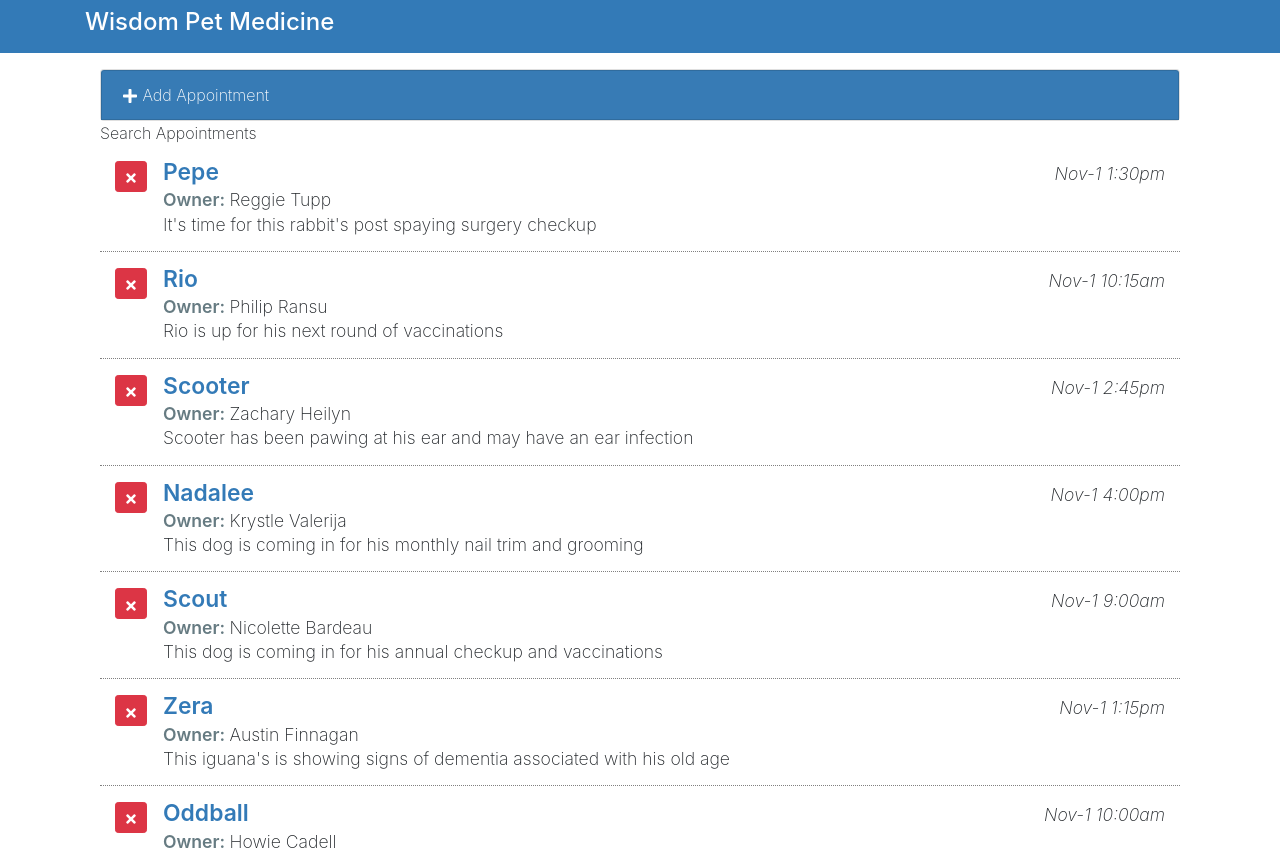
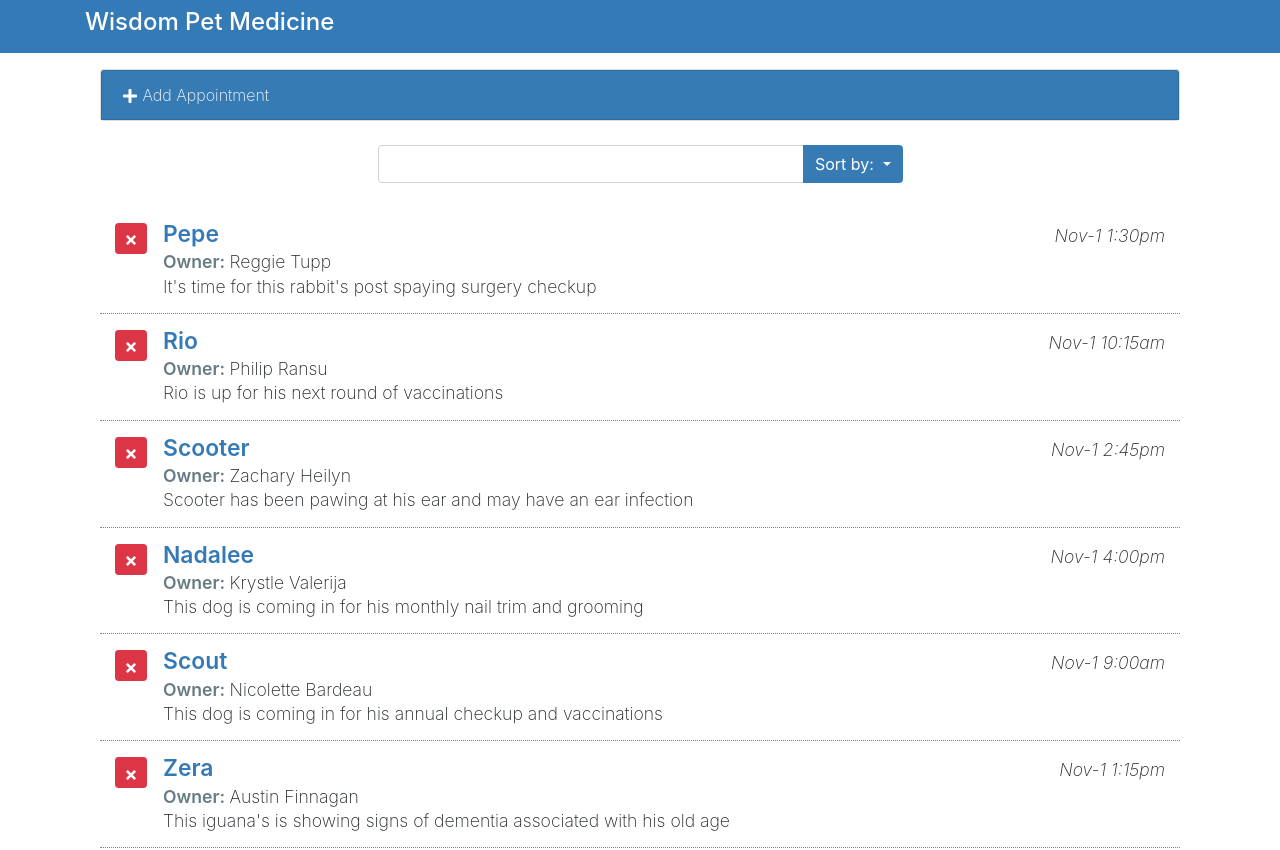
Before and after one commit to TanyaD/React-template, a React (Create React App) app: page / in a window 1280 px wide. Shown: the top 850 px of the page. Built offline with nearby package versions, Linux system fonts and the light colour scheme.

Commit message:
Update Search of appointments

```diff
--- a/src/components/SearchAppointments.js
+++ b/src/components/SearchAppointments.js
@@ -3,7 +3,48 @@
 class SearchAppointments extends Component{
     render(){
         return(
-            <div>Search Appointments</div>
+                  <div className="search-appointments row justify-content-center my-4">
+        <div className="col-md-6">
+          <div className="input-group">
+            <input
+              id="SearchApts"
+              type="text"
+              className="form-control"
+              aria-label="Search Appointments"
+            />
+            <div className="input-group-append">
+              <button
+                type="button"
+                className="btn btn-primary dropdown-toggle"
+                data-toggle="dropdown"
+                aria-haspopup="true"
+                aria-expanded="false"
+              >
+                Sort by: <span className="caret" />
+              </button>
+
+              <div className="sort-menu dropdown-menu dropdown-menu-right">
+                <button className="sort-by dropdown-item" href="#">
+                  Pet Name
+                </button>
+                <button className="sort-by dropdown-item" href="#">
+                  Date
+                </button>
+                <button className="sort-by dropdown-item" href="#">
+                  Owner
+                </button>
+                <div role="separator" className="dropdown-divider" />
+                <button className="sort-by dropdown-item" href="#">
+                  Asc
+                </button>
+                <button className="sort-by dropdown-item" href="#">
+                  Desc
+                </button>
+              </div>
+            </div>
+          </div>
+        </div>
+      </div>
             )
     }
 }
```
